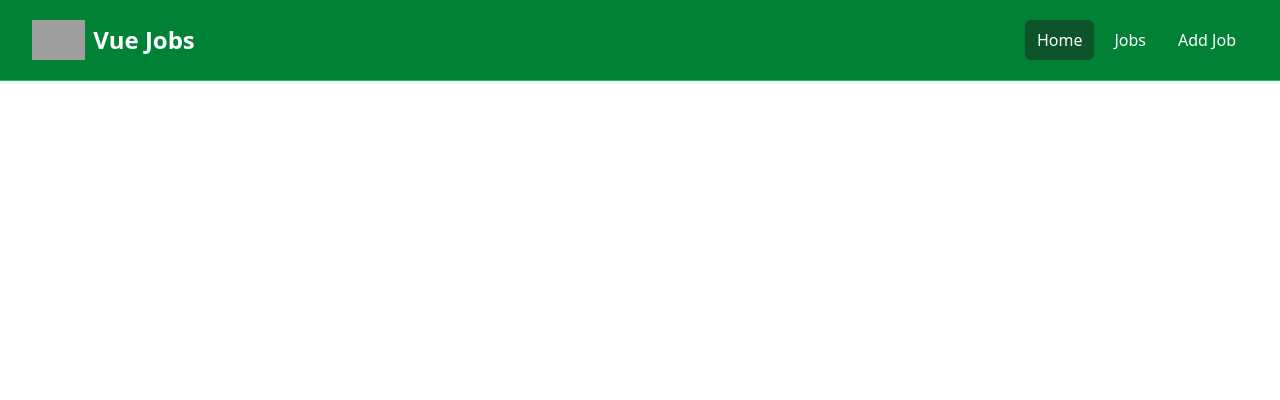
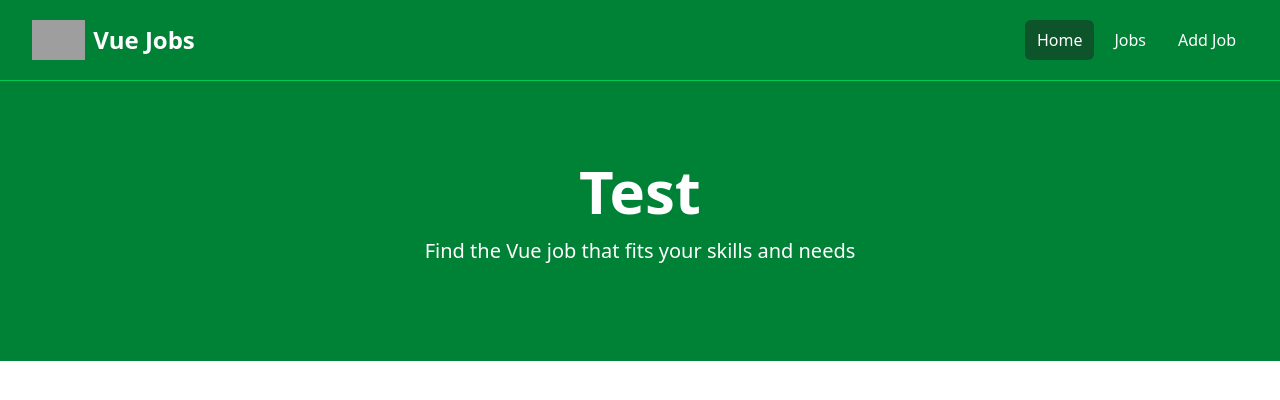
Before and after one commit to sebastianmela/vue-crash-course, a Vue app: page / in a window 1280 px wide. Shown: the top 400 px of the page. Built offline with nearby package versions, Linux system fonts and the light colour scheme; grey boxes are pictures that could not be loaded.

Commit message:
added Hero component

```diff
--- a/src/App.vue
+++ b/src/App.vue
@@ -1,6 +1,8 @@
 <script setup>
 import Navbar from "@/components/Navbar.vue";
+import Hero from "@/components/Hero.vue";
 </script>
 <template>
 	<Navbar />
+	<Hero title="Test"/>
 </template>
--- /dev/null
+++ b/src/components/Hero.vue
@@ -0,0 +1,31 @@
+<script setup>
+import { defineProps } from "vue";
+
+defineProps({
+	title: {
+		type: String,
+		default: "Become a Vue Dev",
+	},
+	subtitle: {
+		type: String,
+		default: "Find the Vue job that fits your skills and needs",
+	},
+});
+</script>
+
+<template>
+	<section class="bg-green-700 py-20 mb-4">
+		<div
+			class="max-w-7xl mx-auto px-4 sm:px-6 lg:px-8 flex flex-col items-center"
+		>
+			<div class="text-center">
+				<h1 class="text-4xl font-extrabold text-white sm:text-5xl md:text-6xl">
+					{{ title }}
+				</h1>
+				<p class="my-4 text-xl text-white">
+					{{ subtitle }}
+				</p>
+			</div>
+		</div>
+	</section>
+</template>
```
